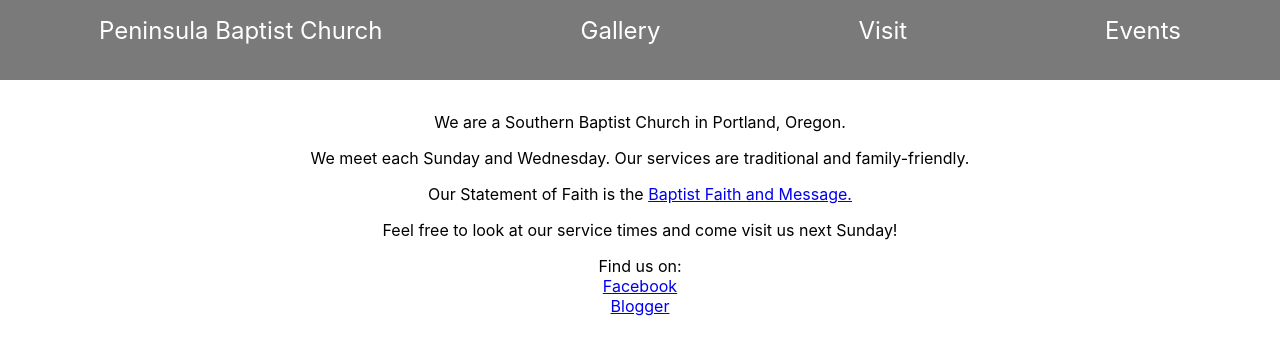
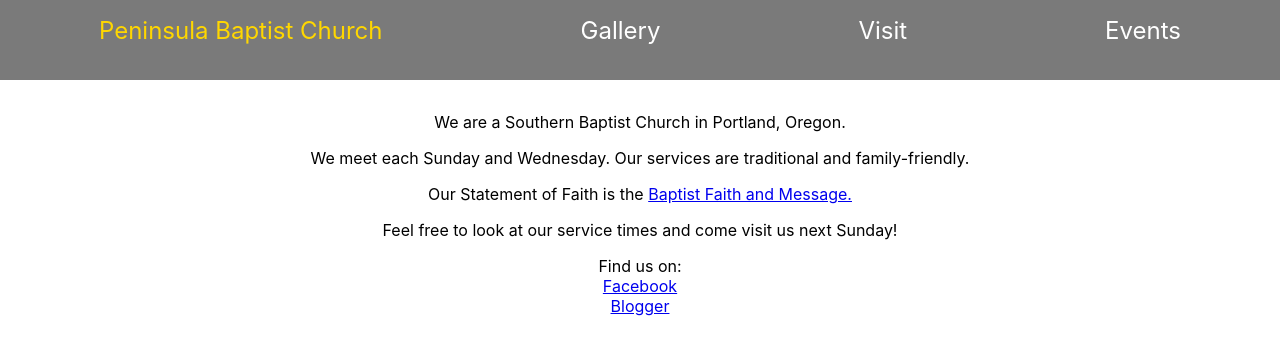
Before and after one commit to PAlexanderFranklin/peninsula_baptist_church, a React app: page / in a window 1280 px wide. Built offline with nearby package versions, Linux system fonts and the light colour scheme.

Commit message:
Add Current nav highlight

```diff
--- a/src/views/Navbar/Navbar.css
+++ b/src/views/Navbar/Navbar.css
@@ -1,6 +1,5 @@
 .navbar {
     background-color: rgb(122, 122, 122);
-    color: white;
     height: 5rem;
     position: fixed;
     width: 100%;
--- a/src/views/Navbar/Tab/Tab.css
+++ b/src/views/Navbar/Tab/Tab.css
@@ -1,2 +1,3 @@
-.tab {
+.tab .active {
+    color: gold;
 }
--- a/src/views/Navbar/Tab/Tab.js
+++ b/src/views/Navbar/Tab/Tab.js
@@ -1,11 +1,11 @@
 import React from 'react';
 import './Tab.css';
-import {Link} from 'react-router-dom'
+import {NavLink} from 'react-router-dom'
 
 function Tab(props) {
   return (
     <li className="tab">
-      <Link to={props.link}>{props.children}</Link>
+      <NavLink to={props.link} exact>{props.children}</NavLink>
     </li>
   );
 }
```
